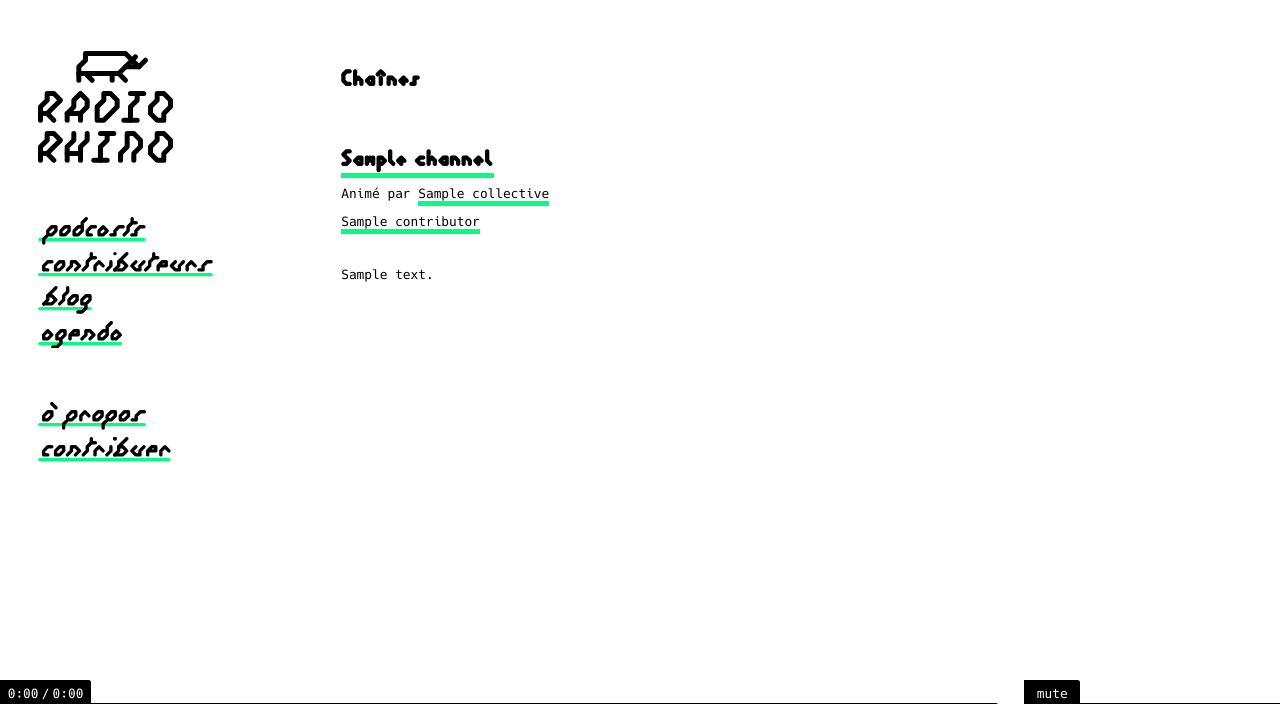
After one commit to hackstub/RhinoRadioCMS, a Flask app: page /site/channels in a window 1280 px wide. The commit adds this page. Shown: the top 704 px of the page. Run offline with Flask 2, Linux system fonts and the light colour scheme; tables that the repository leaves empty hold one stand-in row (values such as "Sample post"); some libraries are stand-ins or nearby versions.

Commit message:
adding agendas and channels routes/pre-template

```diff
--- a/app/main/views.py
+++ b/app/main/views.py
@@ -199,6 +199,41 @@ def collective(id):
     }
 
 #########################
+#  Channels             #
+#########################
+
+@main.route('/channels')
+@partial_content
+def channels():
+    return {
+        'function': 'displayMain',
+        'content': {
+            'template': render_template(
+                "main_pages/channels.html",
+                channels=Channel.list()
+            ),
+            'title': "Chaînes",
+            'description': "Les Chaînes de Radio Rhino"
+        }
+    }
+
+
+@main.route('/channels/<id>')
+@partial_content
+def channel(id):
+    channel = Channel.query.get_or_404(id)
+    return {
+        'function': 'displayMain',
+        'content': {
+            'template': render_template(
+                "elem_pages/contributor.html",
+                elem=channel
+            ),
+            'title': channel.name
+        }
+    }
+
+#########################
 #  Blogs                #
 #########################
 
@@ -260,7 +295,8 @@ def agenda(id):
         'function': 'displayMain',
         'content': {
             'template': render_template(
-                "notimplemented.html"
+                "elem_pages/agenda.html",
+                elem=event
             ),
             'title': event.name
         }
--- a/app/templates/elem_pages/contributor.html
+++ b/app/templates/elem_pages/contributor.html
@@ -40,7 +40,7 @@
         <p class="marg">Anime
         {% for elem in elem.channels %}
             <a class="content-link"
-                href="{{ url_for('main.collective', id=elem.id) }}">
+                href="{{ url_for('main.channel', id=elem.id) }}">
             {{ elem.name -}}
             </a>
             {%- if not loop.last %}, {% endif %}
--- a/app/templates/elem_pages/podcast.html
+++ b/app/templates/elem_pages/podcast.html
@@ -7,7 +7,7 @@
         <div class="bloc name">
             <h3> {{ elem.name }} </h3>
             {% if elem.channel.name %}
-            <h3><a class="content-link" href="">{{ elem.channel.name|upper }}</a></h3>
+            <h3><a class="content-link" href="{{ url_for('main.channel', id=elem.channel.id) }}">{{ elem.channel.name|upper }}</a></h3>
             {% endif %}
         </div>
     </div>
--- a/app/templates/main_pages/agendas.html
+++ b/app/templates/main_pages/agendas.html
@@ -6,7 +6,10 @@
         <div>
             {% for elem in events %}
             <article class="widgetBis">
-                <h3>{{ elem.name }}</h3>
+                <h3><a class="content-link"
+                    href="{{ url_for('main.agenda', id=elem.id) }}">
+                {{ elem.name -}}
+                </a></h3>
                 <span>Du {{ elem.begin|format_date  }} au {{ elem.end|format_date }}</span>
 
                 {% if elem.place %}
--- /dev/null
+++ b/app/templates/main_pages/channels.html
@@ -0,0 +1,48 @@
+<section class="second">
+    {% if channels %}
+    <div class="title">
+        <h3>Chaînes</h3>
+    </div>
+
+    {% for elem in channels %}
+    <article class="widgetBis">
+        <h3><a class="content-link"
+            href="{{ url_for('main.channel', id=elem.id) }}">
+        {{ elem.name -}}
+        </a></h3>
+
+        {% if elem.collectives|length > 0 %}
+        <p class="marg">Animé par
+        {% for collective in elem.collectives %}
+            <a class="content-link"
+                href="{{ url_for('main.collective', id=collective.id) }}">
+            {{ collective.name -}}
+            </a>
+            {%- if not loop.last %}, {% endif %}
+        {% endfor %}
+        </p>
+        {% endif %}
+
+        {% if elem.contributors|length > 0 %}
+        <p class="marg">
+        {% for contributor in elem.contributors %}
+            <a class="content-link"
+                href="{{ url_for('main.contributor', id=contributor.id) }}">
+            {{ contributor.name -}}
+            </a>
+            {%- if not loop.last %}, {% endif %}
+        {% endfor %}
+        </p>
+        {% endif %}
+
+
+
+        <div class="marg2 description">
+            {{ elem.description|safe }}
+        </div>
+
+    </article>
+    {% endfor %}
+    {% endif %}
+
+</section>
--- a/app/templates/main_pages/podcasts.html
+++ b/app/templates/main_pages/podcasts.html
@@ -15,7 +15,7 @@
         <div class="bloc name">
             <h3> {{ elem.name }} </h3>
             {% if elem.channel.name %}
-            <h3><a class="content-link" href="">{{ elem.channel.name|upper }}</a></h3>
+            <h3><a class="content-link" href="{{ url_for('main.channel', id=elem.channel.id) }}">{{ elem.channel.name|upper }}</a></h3>
             {% endif %}
         </div>
     </div>
```
Also changed, not shown: app/templates/elem_pages/agenda.html (added, +12 -0 lines).
